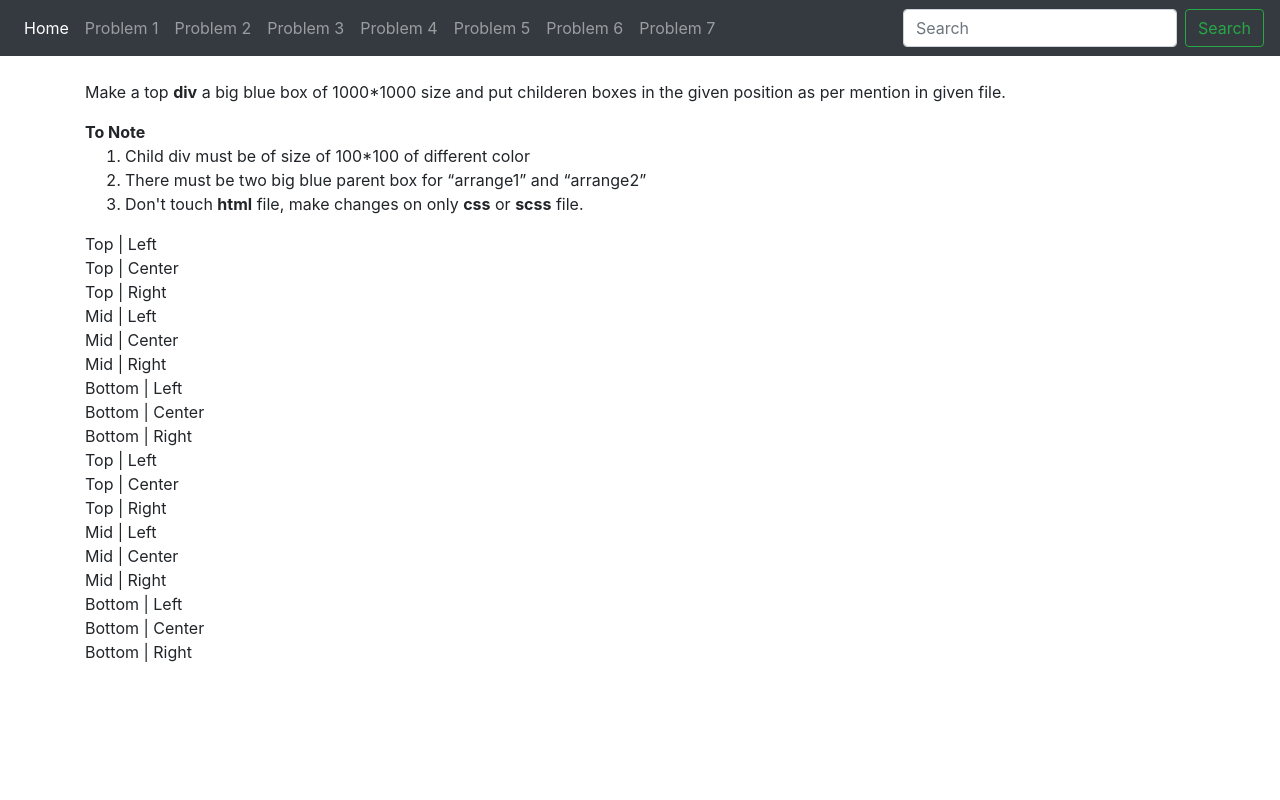
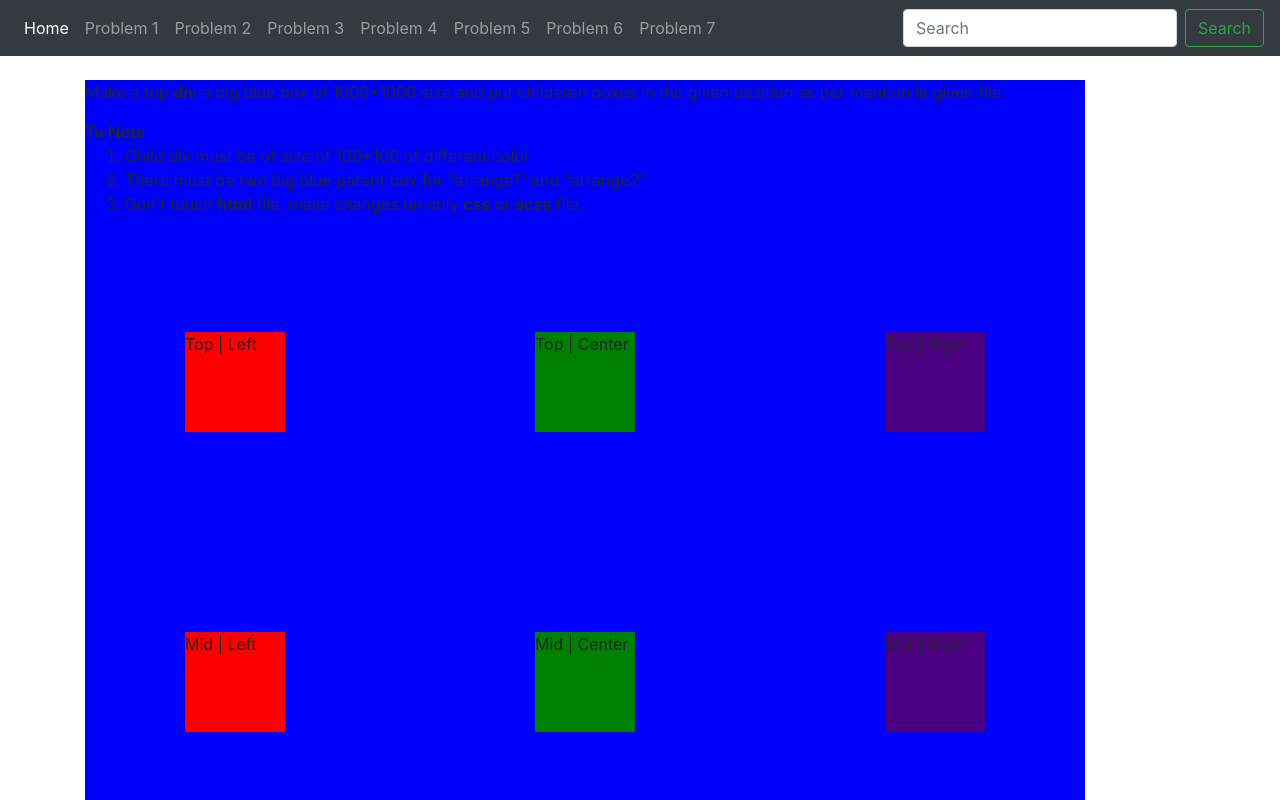
Before and after one commit to sagarrajak/angular-frontend-assigment, an Angular app: page /question-3 in a window 1280 px wide. Shown: the top 800 px of the page. Built offline with nearby package versions, Linux system fonts and the light colour scheme.

Commit message:
problem-3 solved

```diff
--- a/src/app/question-three/question-three.component.scss
+++ b/src/app/question-three/question-three.component.scss
@@ -0,0 +1,86 @@
+$bgc_1: red;
+$bgc_2: green;
+$bgc_3: indigo;
+.section1{
+     background-color: blue;
+     width:1000px;
+     height: 1000px;
+     margin-bottom: 2%;
+     div{
+          display: flex;
+          flex-wrap: nowrap;
+          justify-content: space-between;
+          div{
+               background-color: aliceblue;
+               width: 100px;
+               height: 100px;
+               margin: 100px;
+               &:nth-child(1) {
+                    background-color: $bgc_1;
+               }
+               &:nth-child(2) {
+                    background-color: $bgc_2;
+               }
+               &:nth-child(3) {
+                    background-color: $bgc_3;
+               }
+          }
+     }
+}
+.arrange2{
+     background-color: blue;
+     width:1000px;
+     height: 1000px;
+     display: flex;
+     flex-wrap: wrap;
+     justify-content: space-between;
+     padding-top: 200px;
+
+     div:nth-child(-n+3){
+          background-color: aliceblue;
+          width: 100px;
+          height: 100px;
+          margin: 100px;
+          &:nth-child(1) {
+               background-color: $bgc_1;
+          }
+          &:nth-child(2) {
+               background-color: $bgc_2;
+          }
+          &:nth-child(3) {
+               background-color: $bgc_3;
+          }
+
+     }
+     div:nth-child(-n+6){
+          background-color: aliceblue;
+          width: 100px;
+          height: 100px;
+          margin: 20px 110px;
+          &:nth-child(4) {
+               background-color: $bgc_1;
+          }
+          &:nth-child(5) {
+               background-color: $bgc_2;
+          }
+          &:nth-child(6) {
+               background-color: $bgc_3;
+          }
+     }
+     div:nth-child(-n+9){
+          background-color: aliceblue;
+          width: 100px;
+          height: 100px;
+          margin: 20px 110px;
+
+          &:nth-child(7) {
+               background-color: $bgc_1;
+          }
+          &:nth-child(8) {
+               background-color: $bgc_2;
+          }
+          &:nth-child(9) {
+               background-color: $bgc_3;
+          }
+     }
+}
```
